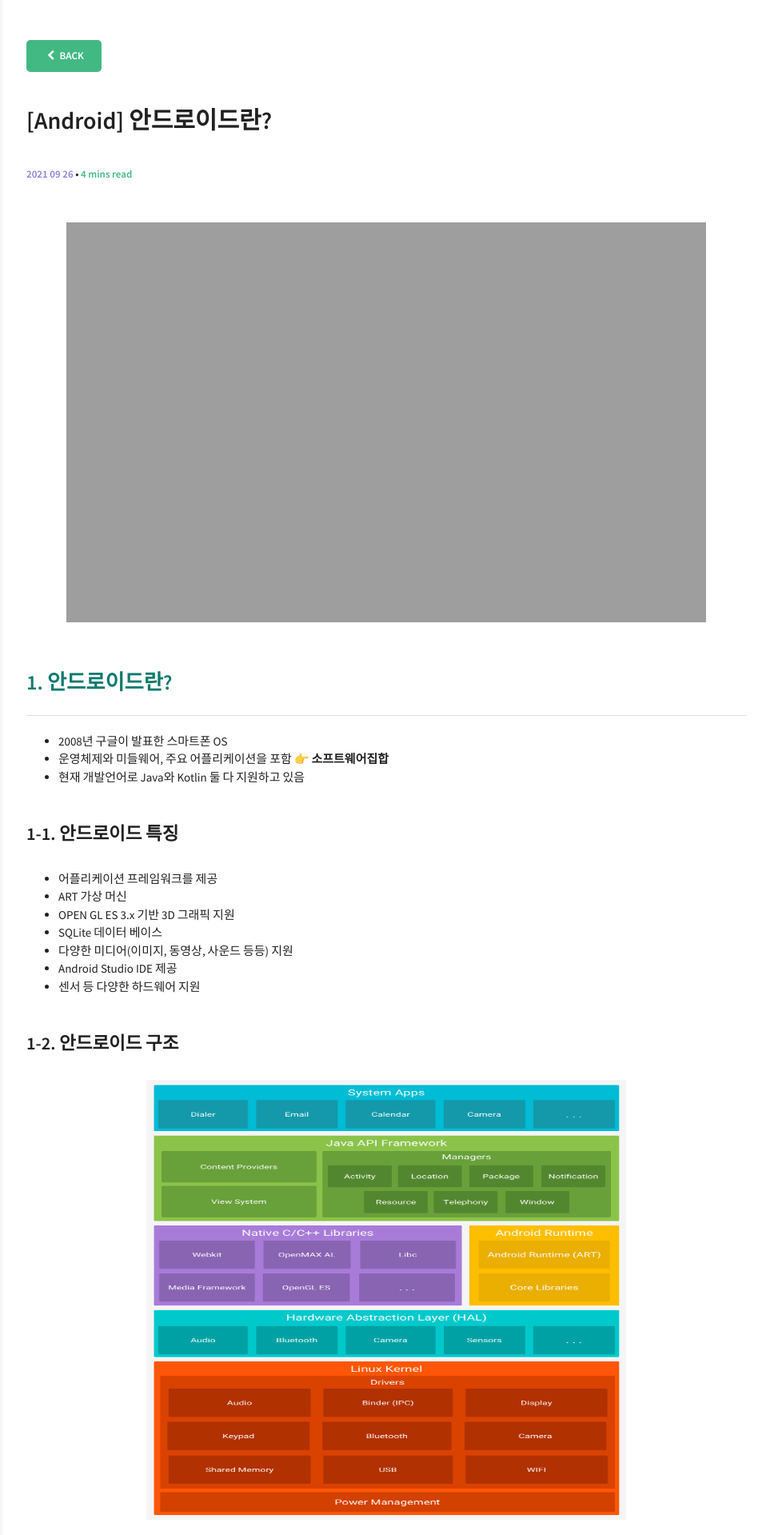
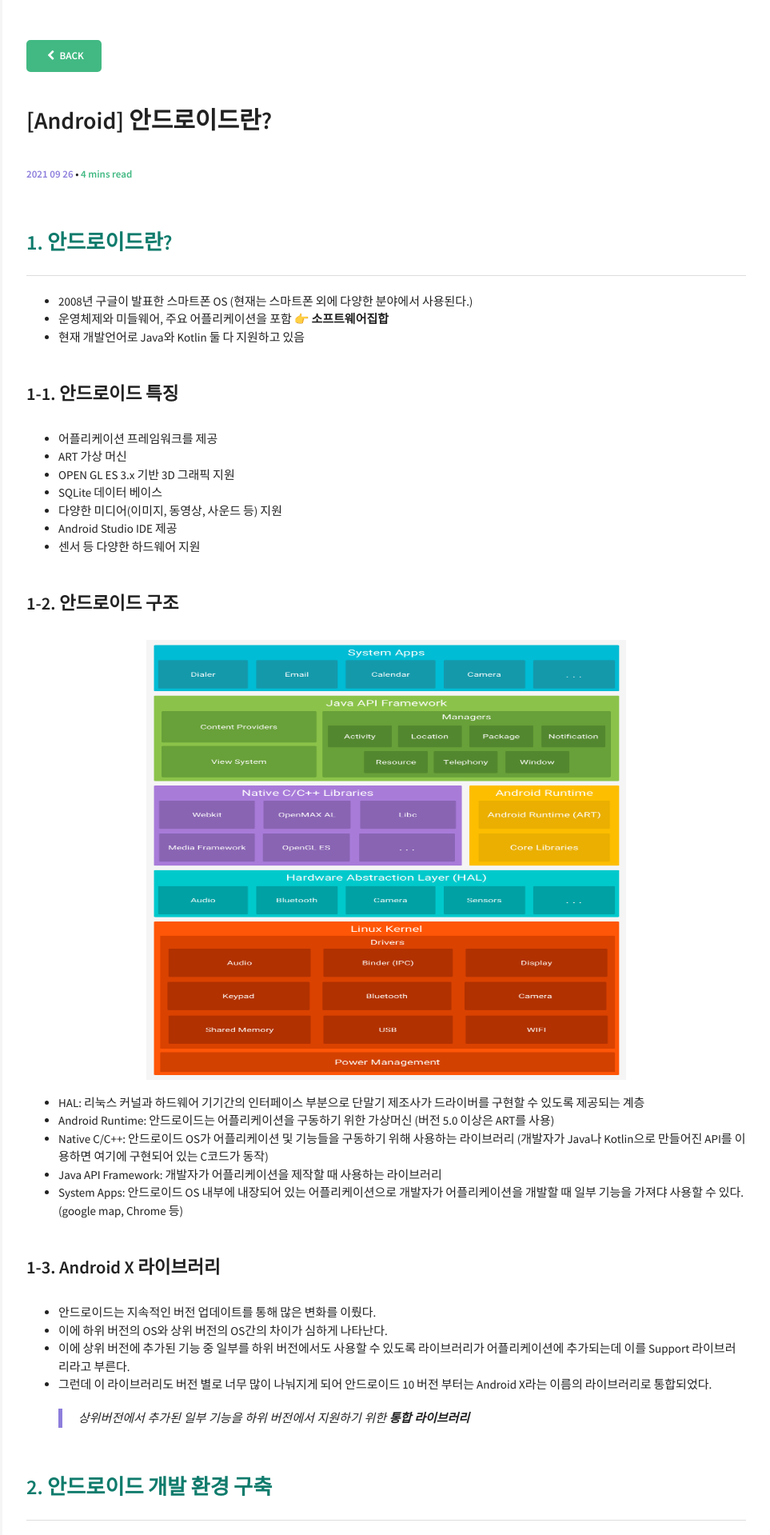
Before and after one commit to younhwan97/younhwan97.github.io, a Jekyll site: the page built from _posts/2021-09-26-about-android.md, in a window 1280 px wide. Shown: the top 1919 px of the page at 80% size, without its empty margins (317-1280 px from the left). Built offline with Jekyll 4.4.1, drawn with Linux system fonts in a browser that asks for light colours; comment, search, counter and statistics services are not loaded; some of the changed text lies outside the part shown.

Commit message:
[수정] 포스팅 내용 수정

```diff
--- a/_posts/2021-09-26-about-android.md
+++ b/_posts/2021-09-26-about-android.md
@@ -6,11 +6,9 @@ categories: [Android]
 comments: true
 ---
 
-![main image]({{site.url}}/img/Android/denny-muller-HfWA-Axq6Ek-unsplash.jpg){:height="500" width="800"}
-
 ## <span style="color:#0f7b6c">1. 안드로이드란?</span>
 
-- 2008년 구글이 발표한 스마트폰 OS
+- 2008년 구글이 발표한 스마트폰 OS (현재는 스마트폰 외에 다양한 분야에서 사용된다.)
 - 운영체제와 미들웨어, 주요 어플리케이션을 포함 👉 **소프트웨어집합**
 - 현재 개발언어로 Java와 Kotlin 둘 다 지원하고 있음
 
@@ -29,16 +27,18 @@ comments: true
 ![안드로이드구조]({{site.url}}/img/Android/android-stack_2x.png){: height="550" width="600"}
 
 - HAL: 리눅스 커널과 하드웨어 기기간의 인터페이스 부분으로 단말기 제조사가 드라이버를 구현할 수 있도록 제공되는 계층
-- Android Runtime: 안드로이드는 어플리케이션을 구동하기 위한 가상머신 (5.0 이상은 ART를 사용)
-- Native C/C++: 안드로이드 OS가 어플리케이션 및 기능들을 구동하기 위해 사용하는 라이브러리. (개발자가 Java나 Kotlin으로 만들어진 API를 이용하면 여기에 구현되어 있는 C코드가 동작)
-- Java/Kotlin API: 개발자가 어플리케이션을 제작할 때 사용하는 라이브러리
-- System Apps: 안드로이드 OS 내부에 내장되어 있는 어플리케이션으로 개발자가 어플리케이션을 개발할 때 일부 기능을 가져댜 사용할 수 있다. (google map 등등)
+- Android Runtime: 안드로이드는 어플리케이션을 구동하기 위한 가상머신 (버전 5.0 이상은 ART를 사용)
+- Native C/C++: 안드로이드 OS가 어플리케이션 및 기능들을 구동하기 위해 사용하는 라이브러리 (개발자가 Java나 Kotlin으로 만들어진 API를 이용하면 여기에 구현되어 있는 C코드가 동작)
+- Java API Framework: 개발자가 어플리케이션을 제작할 때 사용하는 라이브러리
+- System Apps: 안드로이드 OS 내부에 내장되어 있는 어플리케이션으로 개발자가 어플리케이션을 개발할 때 일부 기능을 가져댜 사용할 수 있다. (google map, Chrome 등)
 
 ### 1-3. Android X 라이브러리
 - 안드로이드는 지속적인 버전 업데이트를 통해 많은 변화를 이뤘다.
 - 이에 하위 버전의 OS와 상위 버전의 OS간의 차이가 심하게 나타난다.
 - 이에 상위 버전에 추가된 기능 중 일부를 하위 버전에서도 사용할 수 있도록 라이브러리가 어플리케이션에 추가되는데 이를 Support 라이브러리라고 부른다.
 - 그런데 이 라이브러리도 버전 별로 너무 많이 나눠지게 되어 안드로이드 10 버전 부터는 Android X라는 이름의 라이브러리로 통합되었다.
+
+> 상위버전에서 추가된 일부 기능을 하위 버전에서 지원하기 위한 **통합 라이브러리**
 
 ## <span style="color:#0f7b6c">2. 안드로이드 개발 환경 구축</span>
 
@@ -80,7 +80,7 @@ comments: true
 
 ### 4-1. 안드로이드 4대 구성 요소
 - **[Activity]({{site.url}}/articles/2021-10/android-activity)**: 눈에 보이는 화면을 관리하는 실행 단위
-- **Service**: 화면을 가지지 않는 실행 단위 (= 백그라운드 프로세싱)
+- **[Service]({{site.url}}/articles/2021-12/android-thread-and-service)**: 화면을 가지지 않는 실행 단위 (= 백그라운드 프로세싱)
 - **[Broadcast Receiver]({{site.url}}/articles/2021-10/android-board-cast-receover)**: OS가 메시지를 받으면 실행되는 실행 단위
 - **Content Provider**: 저장된 데이터를 제공하기 위해 실행되는 실행 단위
 
```
Also changed, not shown: other parts of _posts/2021-09-26-about-android.md (+1 -1 lines), 2 other files.
